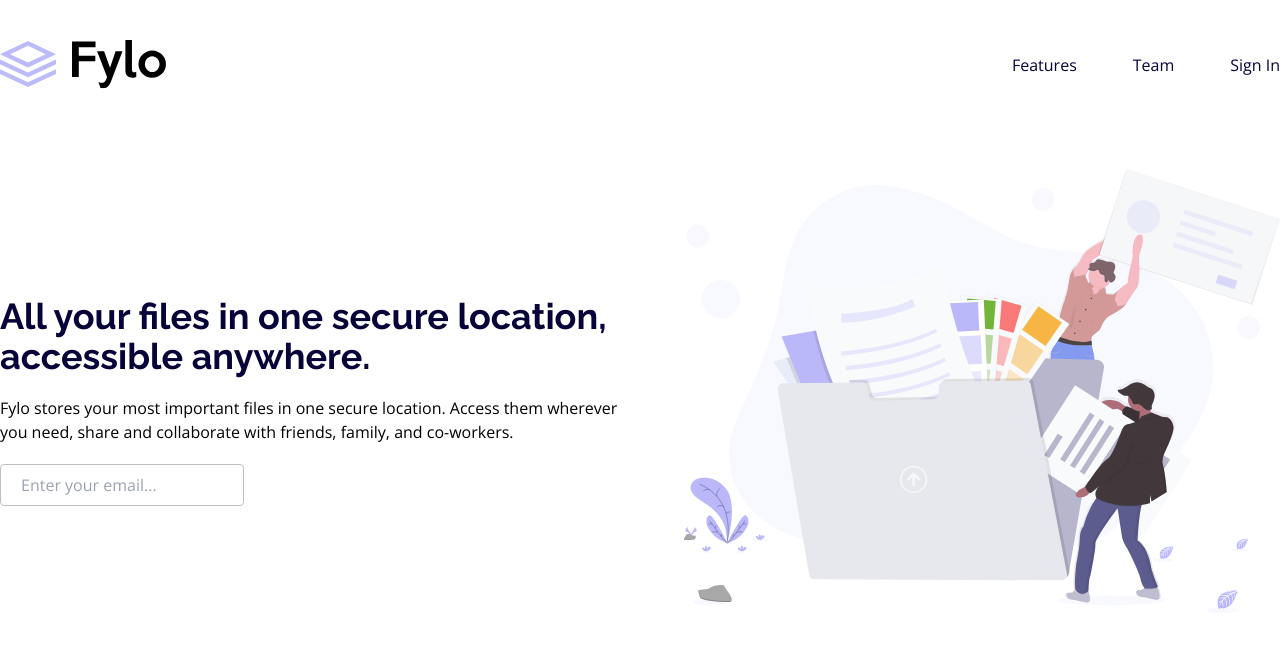
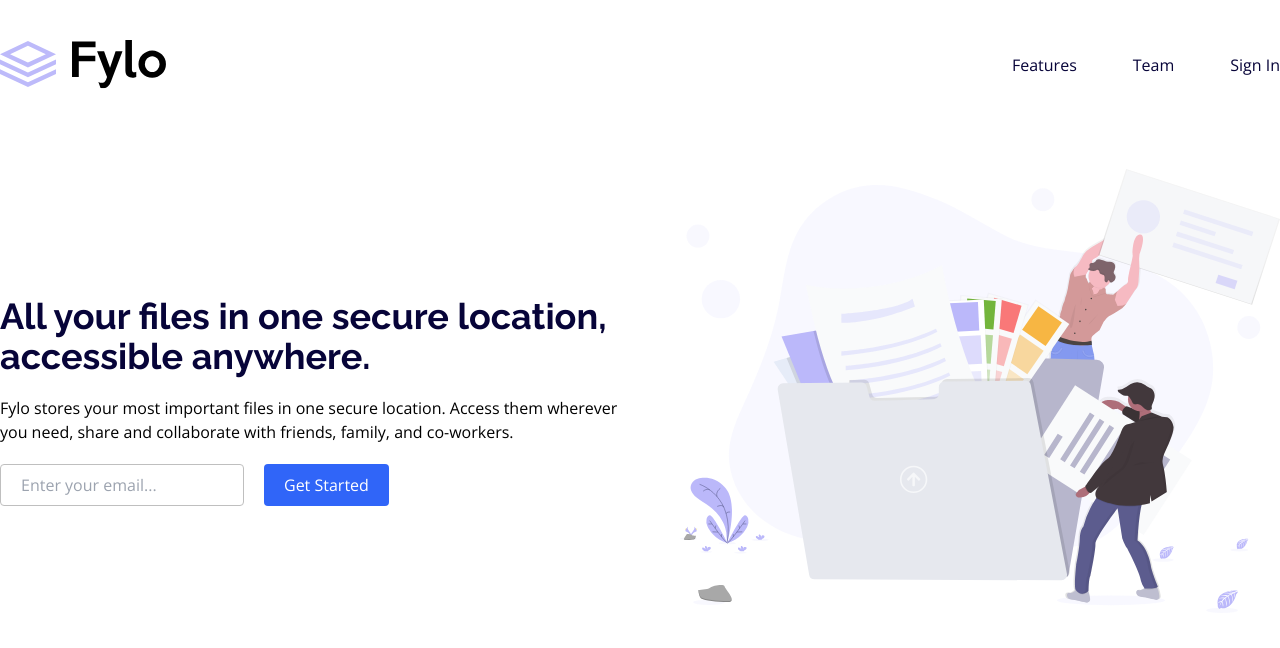
Before and after one commit to basakdonder/blogify, a Next.js app in the folder blogify-frontend/: page / in a window 1280 px wide. Shown: the top 648 px of the page. Built offline with nearby package versions, Linux system fonts and the light colour scheme.

Commit message:
button update

```diff
--- a/blogify-frontend/components/Button.tsx
+++ b/blogify-frontend/components/Button.tsx
@@ -7,7 +7,7 @@ interface ButtonProps {
 
 export default function Button({ label, bgColor }: ButtonProps) {
   return (
-    <button className={`px-5 py-2 text-white rounded bg-${bgColor}`}>
+    <button className={`px-5 py-2 text-white rounded ${bgColor}`}>
       {label}
     </button>
   );
--- a/blogify-frontend/components/MainSection1.tsx
+++ b/blogify-frontend/components/MainSection1.tsx
@@ -23,7 +23,7 @@ export default function MainSection1() {
               id="email"
               placeholder="Enter your email..."
             />
-            <Button label="Get Started" bgColor="brightBlue" />
+            <Button label="Get Started" bgColor="bg-brightBlue" />
           </form>
         </div>
       </div>
```
